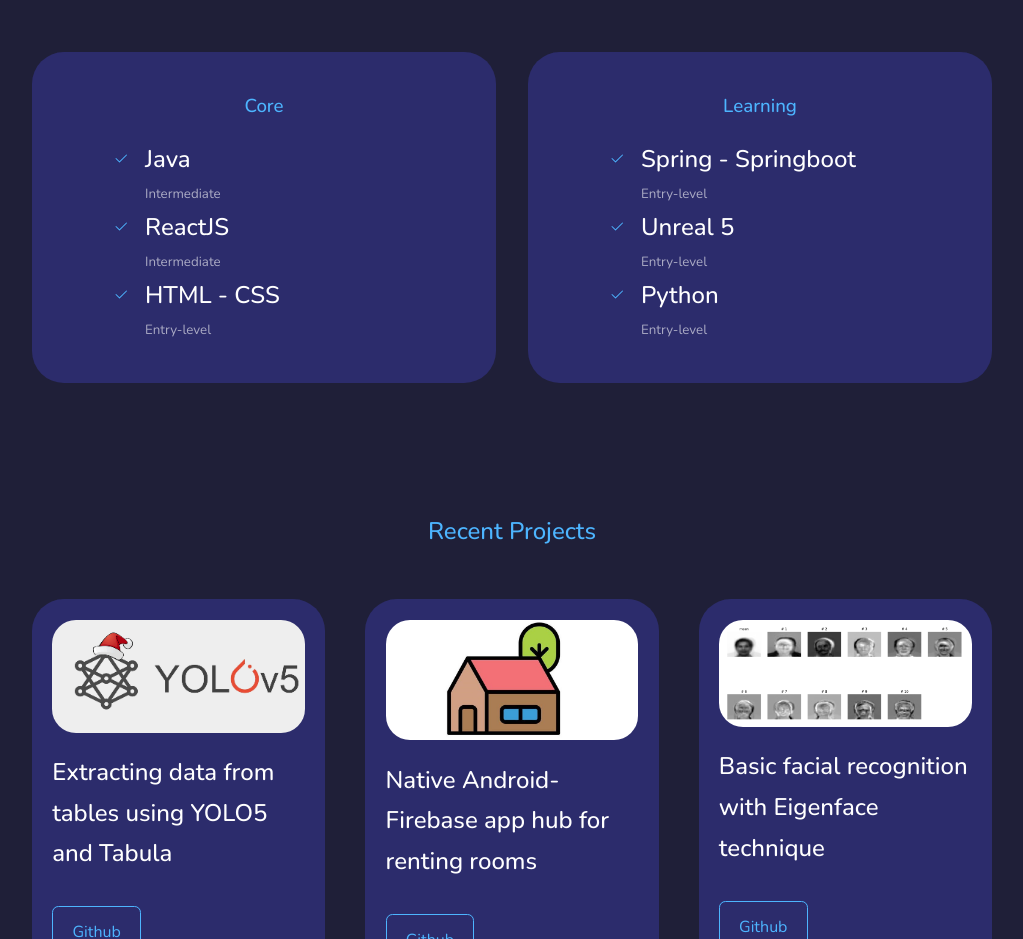
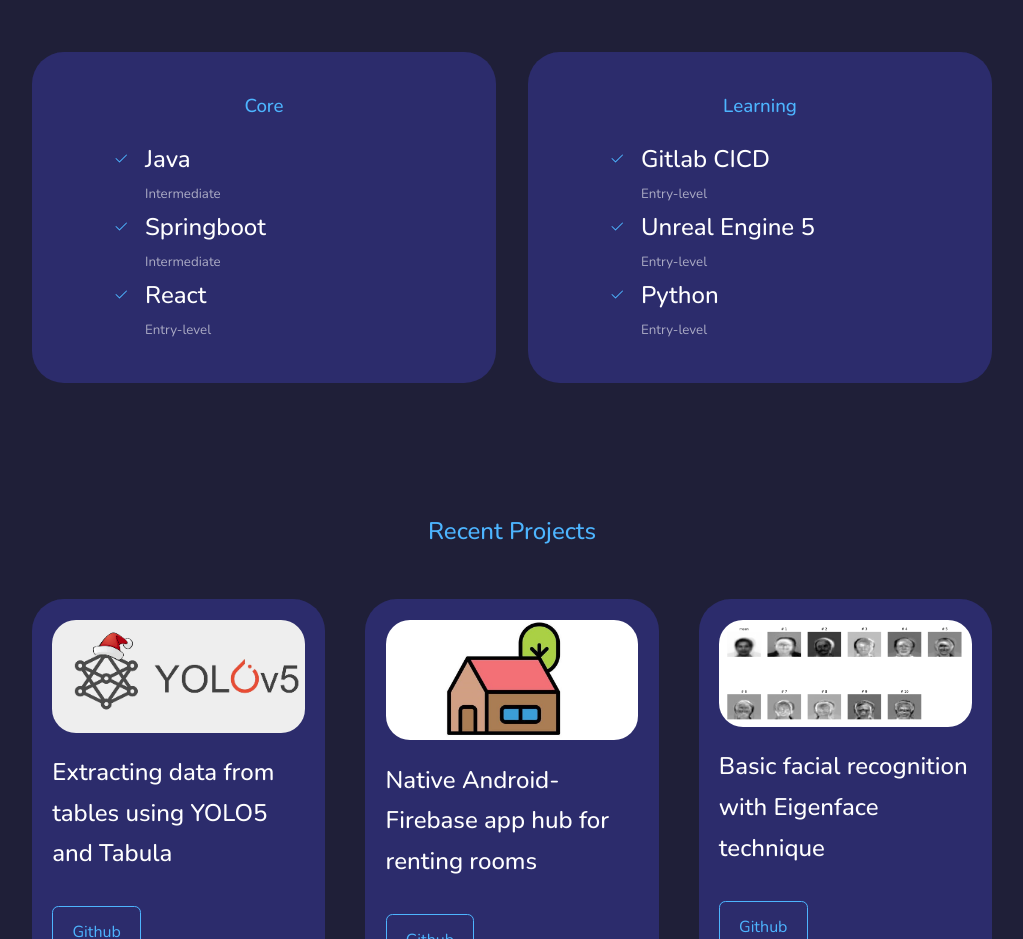
Before and after one commit to thitboxao0909/ReactPortfolio, a React (Create React App) app: page / in a window 1280 px wide. Shown: the part 1760-2699 px from the top of the page, without its empty margins (128-1151 px from the left). Built offline with nearby package versions, Linux system fonts and the light colour scheme.

Commit message:
Update Experience.jsx

```diff
--- a/src/components/experience/Experience.jsx
+++ b/src/components/experience/Experience.jsx
@@ -22,14 +22,14 @@
             <article className='experience__details'>
               <BsCheck2 className='experience__details-icon'/>
               <div>
-                <h2>ReactJS</h2>
+                <h2>Springboot</h2>
                 <small className='text-light'>Intermediate</small>
               </div>
             </article>
             <article className='experience__details'>
               <BsCheck2 className='experience__details-icon'/>
               <div>
-                <h2>HTML - CSS</h2>
+                <h2>React</h2>
                 <small className='text-light'>Entry-level</small>
               </div>
             </article>
@@ -44,14 +44,14 @@
             <article className='experience__details'>
               <BsCheck2 className='experience__details-icon'/>
               <div>
-                <h2>Spring - Springboot</h2>
+                <h2>Gitlab CICD</h2>
                 <small className='text-light'>Entry-level</small>
               </div>
             </article>
             <article className='experience__details'>
               <BsCheck2 className='experience__details-icon'/>
               <div>
-                <h2>Unreal 5</h2>
+                <h2>Unreal Engine 5</h2>
                 <small className='text-light'>Entry-level</small>
               </div>
             </article>
```
